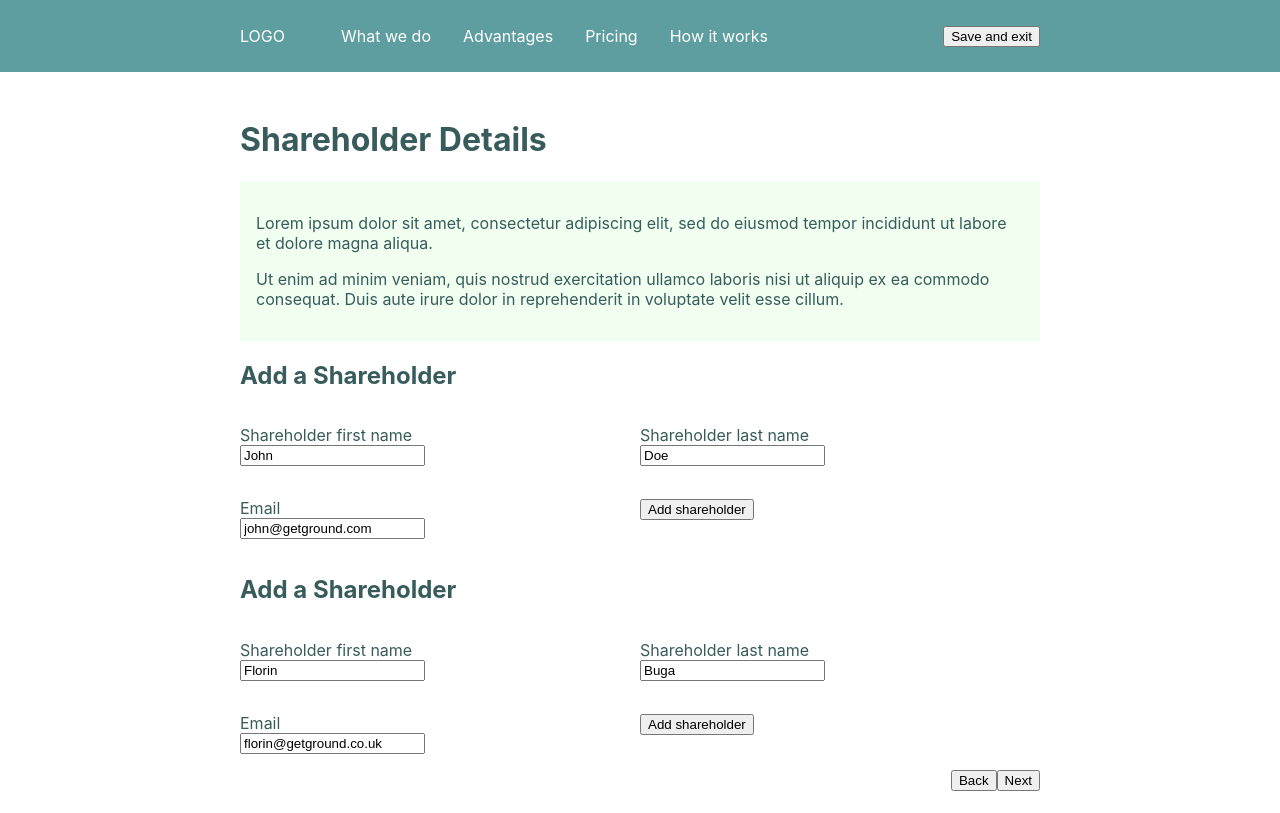
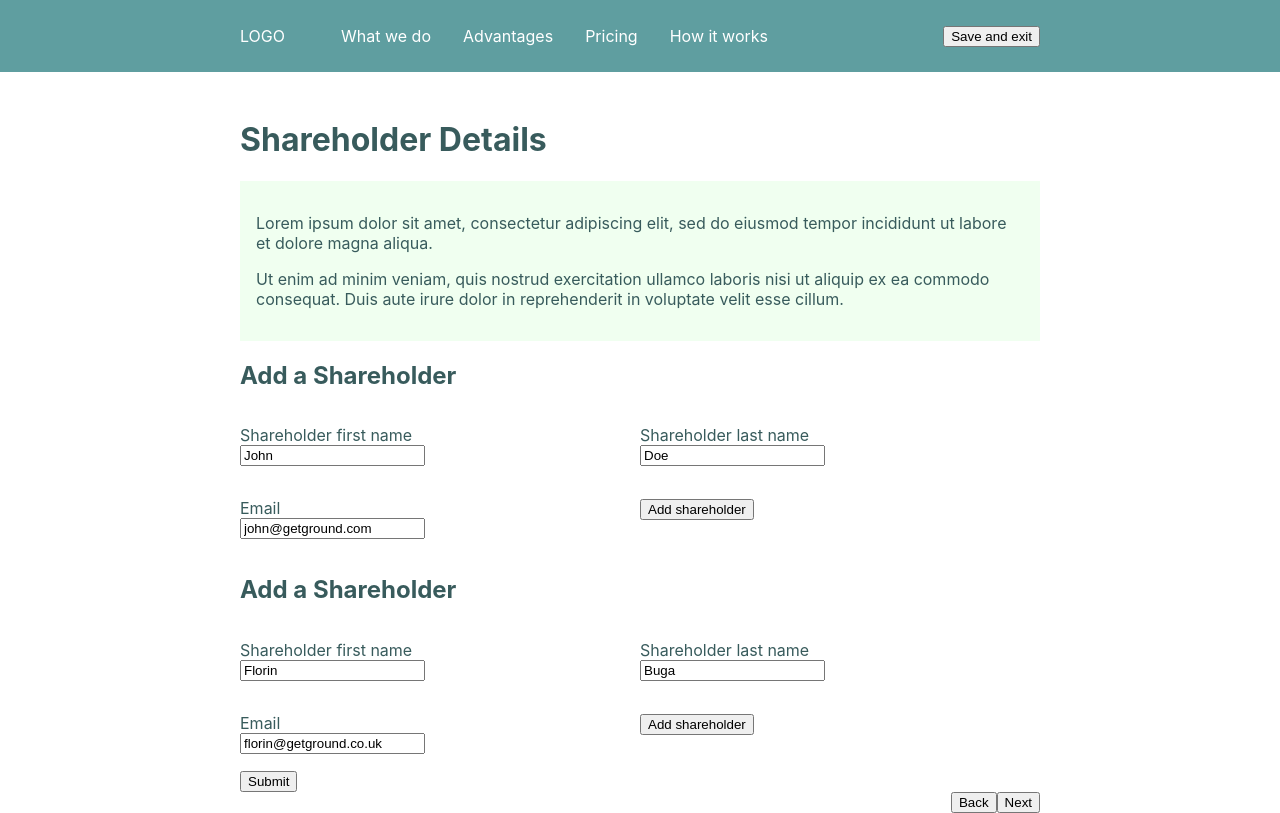
Before and after one commit to finnbuga/gforms, a React (Create React App) app: page / in a window 1280 px wide. Built offline with nearby package versions, Linux system fonts and the light colour scheme.

Commit message:
refactor: replace Formik with React Hook Form and Yup

```diff
--- a/package.json
+++ b/package.json
@@ -6,10 +6,11 @@
     "@testing-library/jest-dom": "^4.2.4",
     "@testing-library/react": "^9.5.0",
     "@testing-library/user-event": "^7.2.1",
-    "formik": "^2.1.4",
     "react": "^16.13.1",
     "react-dom": "^16.13.1",
-    "react-scripts": "3.4.1"
+    "react-hook-form": "^5.6.3",
+    "react-scripts": "3.4.1",
+    "yup": "^0.28.5"
   },
   "scripts": {
     "start": "react-scripts start",
--- /dev/null
+++ b/src/components/EditShareholders/index.js
@@ -0,0 +1,80 @@
+import React from "react";
+import { useForm, ErrorMessage } from "react-hook-form";
+import { string, object, array } from "yup";
+
+import "./style.css";
+
+const ErrorMsg = (props) => (
+  <ErrorMessage as="div" className="error" {...props} />
+);
+
+const validationSchema = object().shape({
+  shareholders: array().of(
+    object().shape({
+      firstName: string().label("First name").required(),
+      lastName: string().label("Last name").required(),
+      email: string().label("First name").email().required(),
+    })
+  ),
+});
+
+const EditShareholders = ({ shareholders }) => {
+  const { handleSubmit, register, errors } = useForm({
+    validationSchema,
+    defaultValues: { shareholders },
+  });
+
+  const onSubmit = (values) => console.log("values", values);
+
+  return (
+    <form onSubmit={handleSubmit(onSubmit)}>
+      <div className="info">
+        <p>
+          Lorem ipsum dolor sit amet, consectetur adipiscing elit, sed do
+          eiusmod tempor incididunt ut labore et dolore magna aliqua.
+        </p>
+        <p>
+          Ut enim ad minim veniam, quis nostrud exercitation ullamco laboris
+          nisi ut aliquip ex ea commodo consequat. Duis aute irure dolor in
+          reprehenderit in voluptate velit esse cillum.
+        </p>
+      </div>
+      {shareholders.map((shareholder, i) => (
+        <div key={i}>
+          <h2>Add a Shareholder</h2>
+          <div id="shareholder-form">
+            <div>
+              <label>Shareholder first name</label>
+              <input name={`shareholders[${i}].firstName`} ref={register} />
+              <ErrorMsg errors={errors} name={`shareholders[${i}].firstName`} />
+            </div>
+
+            <div>
+              <label>Shareholder last name</label>
+              <input name={`shareholders[${i}].lastName`} ref={register} />
+              <ErrorMsg errors={errors} name={`shareholders[${i}].lastName`} />
+            </div>
+
+            <div>
+              <label>Email</label>
+              <input
+                name={`shareholders[${i}].email`}
+                type="email"
+                ref={register}
+              />
+              <ErrorMsg errors={errors} name={`shareholders[${i}].email`} />
+            </div>
+
+            <div>
+              <button>Add shareholder</button>
+            </div>
+          </div>
+        </div>
+      ))}
+
+      <button type="submit">Submit</button>
+    </form>
+  );
+};
+
+export default EditShareholders;
--- a/src/components/ShareholderDetailsPage/index.js
+++ b/src/components/ShareholderDetailsPage/index.js
@@ -1,6 +1,6 @@
 import React, { useState } from "react";
 
-import ShareholderForm from "../ShareholderForm";
+import EditShareholders from "../EditShareholders";
 
 const shareholders = [
   {
@@ -54,25 +54,6 @@ const useSteps = (steps) => {
   return { currentStep: steps[step], goBack, goToNext };
 };
 
-const EditShareholders = ({ shareholders }) => (
-  <>
-    <div className="info">
-      <p>
-        Lorem ipsum dolor sit amet, consectetur adipiscing elit, sed do eiusmod
-        tempor incididunt ut labore et dolore magna aliqua.
-      </p>
-      <p>
-        Ut enim ad minim veniam, quis nostrud exercitation ullamco laboris nisi
-        ut aliquip ex ea commodo consequat. Duis aute irure dolor in
-        reprehenderit in voluptate velit esse cillum.
-      </p>
-    </div>
-    {shareholders.map((shareholder) => (
-      <ShareholderForm key={shareholder.id} shareholder={shareholder} />
-    ))}
-  </>
-);
-
 const EditShares = () => (
   <div className="info">
     <p>
--- a/src/components/ShareholderForm/index.js
+++ /dev/null
@@ -1,47 +0,0 @@
-import React from "react";
-import { Formik, Form, Field, ErrorMessage } from "formik";
-
-import "./style.css";
-
-const ShareholderForm = ({ shareholder }) => (
-  <Formik
-    initialValues={shareholder}
-    validate={(values) => {
-      const errors = {};
-      if (!values.email) {
-        errors.email = "Required";
-      } else if (
-        !/^[A-Z0-9._%+-]+@[A-Z0-9.-]+\.[A-Z]{2,}$/i.test(values.email)
-      ) {
-        errors.email = "Invalid email address";
-      }
-      return errors;
-    }}
-  >
-    {({ isSubmitting }) => (
-      <>
-        <h2>Add a Shareholder</h2>
-        <Form id="shareholder-form">
-          <label>
-            Shareholder first name
-            <Field type="text" name="firstName" />
-          </label>
-          <label>
-            Shareholder last name
-            <Field type="text" name="lastName" />
-          </label>
-          <label>
-            Email
-            <Field type="email" name="email" />
-            <ErrorMessage name="email" component="div" className="error" />
-          </label>
-          <div>
-            <button>Add shareholder</button>
-          </div>
-        </Form>
-      </>
-    )}
-  </Formik>
-);
-
-export default ShareholderForm;
```
Also changed, not shown: src/components/EditShareholders/style.css (renamed from src/components/ShareholderForm/style.css), 1 other file (tests, documents, lock files or other folders).
